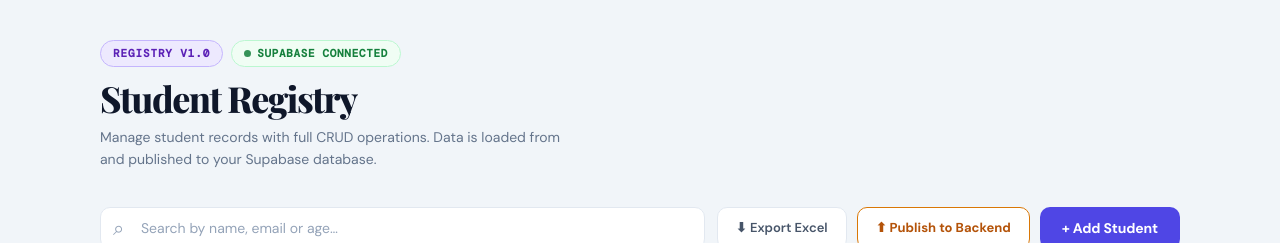
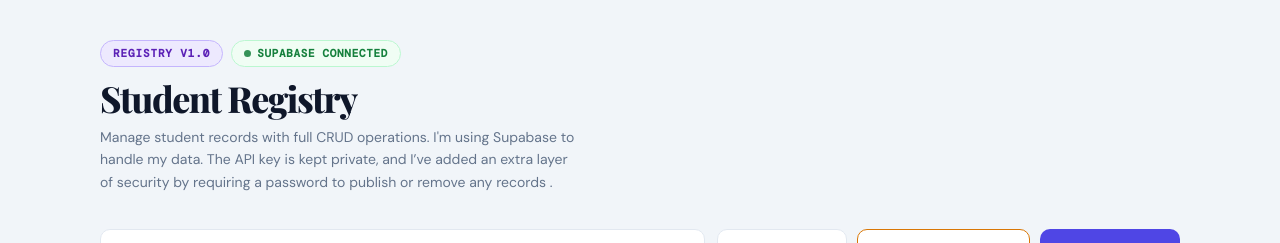
Before and after one commit to saransh357/student-registry_task, a React (Vite) app: page / in a window 1280 px wide. Shown: the top 243 px of the page. Built offline with nearby package versions, Linux system fonts and the light colour scheme; no server answers; the database is empty; a web font is replaced by a local one.

Commit message:
Update App.jsx

```diff
--- a/src/App.jsx
+++ b/src/App.jsx
@@ -196,8 +196,8 @@ export default function App() {
             <p className={styles.subtitle}>
               Manage student records with full CRUD operations.{" "}
               {dbConnected
-                ? "Data is loaded from and published to your Supabase database."
-                : "Add your Supabase credentials to enable cloud sync."}
+                ? "I'm using Supabase to handle my data. The API key is kept private, and I’ve added an extra layer of security by requiring a password to publish or remove any records ."
+                : "Add your Supabase credentials ."}
             </p>
           </div>
         </header>
```
